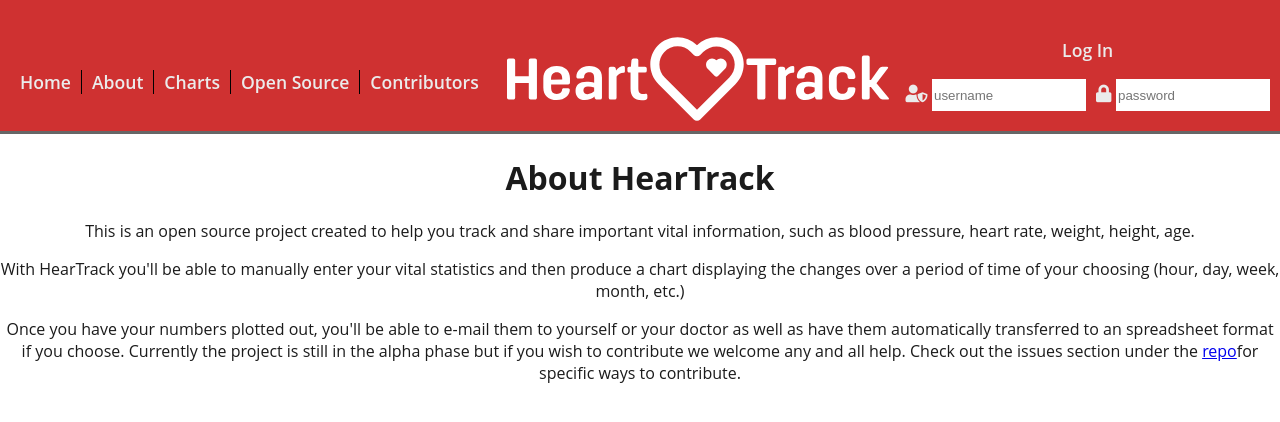
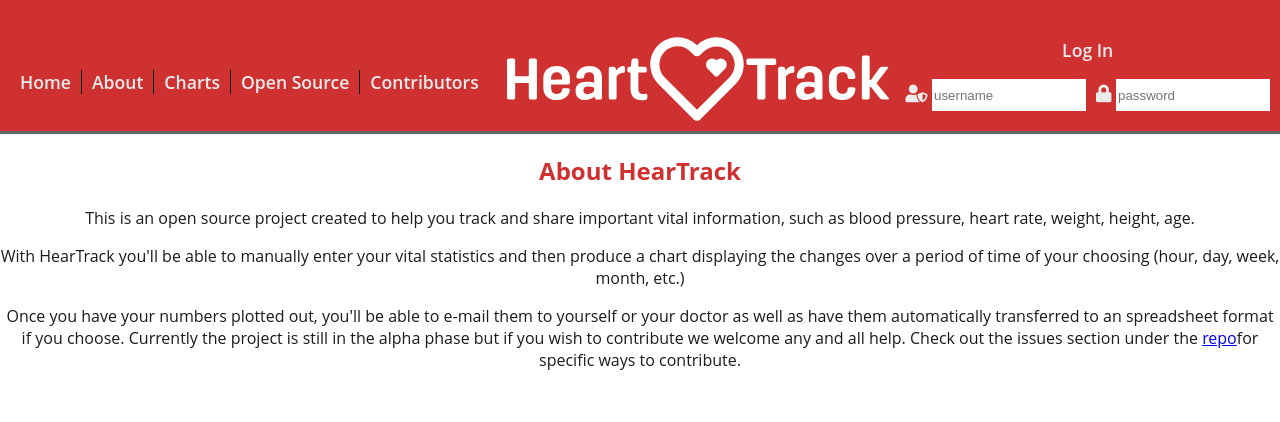
Before and after one commit to JS-goose/heart-track, a React (Create React App) app: page /about in a window 1280 px wide. Shown: the top 422 px of the page. Built offline with nearby package versions, Linux system fonts and the light colour scheme.

Commit message:
added basic styling

```diff
--- a/src/components/layout/pages/About.js
+++ b/src/components/layout/pages/About.js
@@ -1,8 +1,9 @@
 import React from "react";
+import styles from './styles/About.module.css';
 
 const About = () => {
   return (
-    <div>
+    <article className={styles['about-container']}>
       <h1>About HearTrack</h1>
       <p>
         This is an open source project created to help you track and share important vital
@@ -18,12 +19,12 @@ const About = () => {
         doctor as well as have them automatically transferred to an spreadsheet format if you
         choose. Currently the project is still in the alpha phase but if you wish to contribute we
         welcome any and all help. Check out the issues section under the{" "}
-        <a href="https://github.com/JS-goose/heart-track" target="blank">
+        <a href="https://github.com/JS-goose/heart-track" target="_blank" rel="noopener noreferrer">
           repo
         </a>
         for specific ways to contribute.
       </p>
-    </div>
+    </article>
   );
 };
 
--- /dev/null
+++ b/src/components/layout/pages/styles/About.module.css
@@ -0,0 +1,7 @@
+.about-container {
+    width: 100%;
+}
+
+.about-container h1 {
+    color: var(--red);
+}
```
